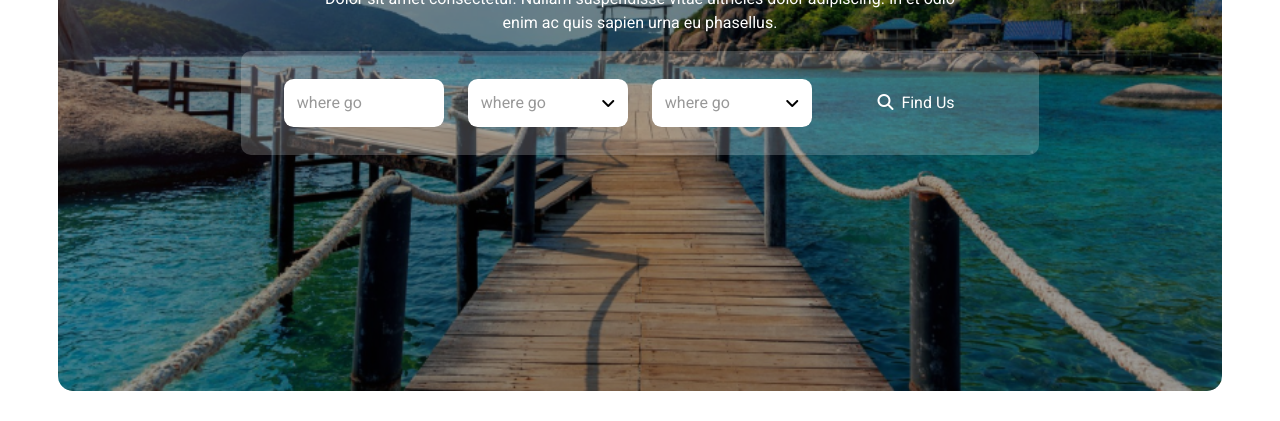
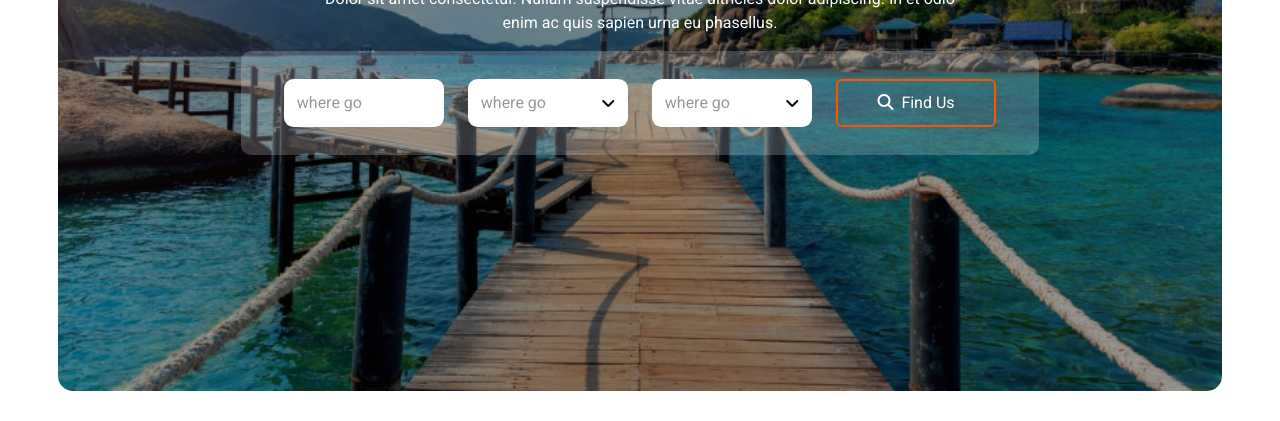
Before and after one commit to nihalbot/Travel-Website, a plain HTML site: page index.html in a window 1280 px wide. In both pictures the pointer is over the button "Find Us". Shown: the part 379-800 px from the top of the page. Drawn offline with nearby package versions, Linux system fonts and the light colour scheme.

Commit message:
Updated code with recent changes

```diff
--- a/style.css
+++ b/style.css
@@ -107,6 +107,10 @@ body {
   height: 3rem;
   background-color: #ff5400;
   color: #fff;
+  border: 2px solid transparent;
+}
+.btn-search:hover{
+   border: 2px solid #ff5400;
 }
 .section-2 {
   padding: 0vw 4.5vw 0 4.5vw;
```
